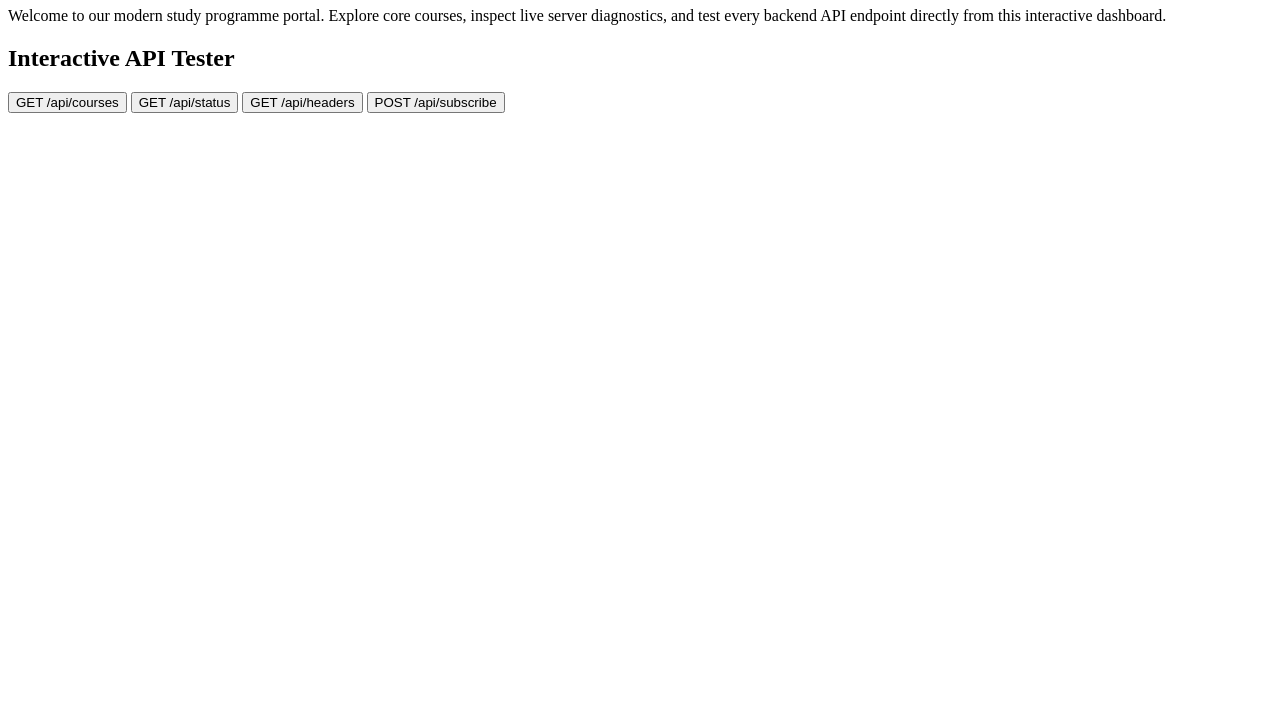
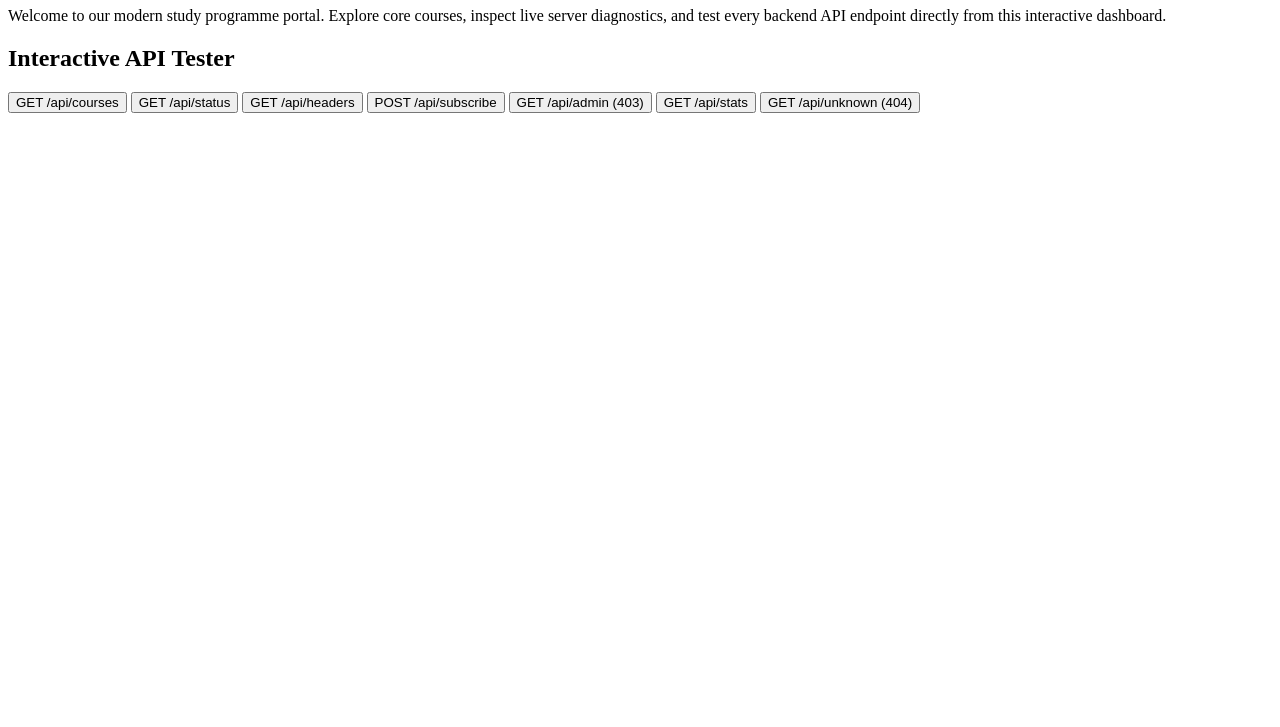
Before and after one commit to mohamedabdelmonem-v/web-lab8, a website: page public/index.html in a window 1280 px wide. Shown: the part 73-800 px from the top of the page. Drawn offline with Linux system fonts and the light colour scheme.

Commit message:
Renders a button to test the forbidden /api/admin route (expected 403).Renders a button to fetch the requestsServed counter from /api/stats.Renders a button targeting a nonexistent route to verify the 404 JSON fallback handler.

```diff
--- a/public/index.html
+++ b/public/index.html
@@ -20,4 +20,7 @@
       <button data-method="GET" data-url="/api/status">GET /api/status</button>
       <button data-method="GET" data-url="/api/headers">GET /api/headers</button>
       <button data-method="POST" data-url="/api/subscribe">POST /api/subscribe</button>
+      <button data-method="GET" data-url="/api/admin">GET /api/admin (403)</button>
+      <button data-method="GET" data-url="/api/stats">GET /api/stats</button>
+      <button data-method="GET" data-url="/api/does-not-exist">GET /api/unknown (404)</button>
         </div>
```
